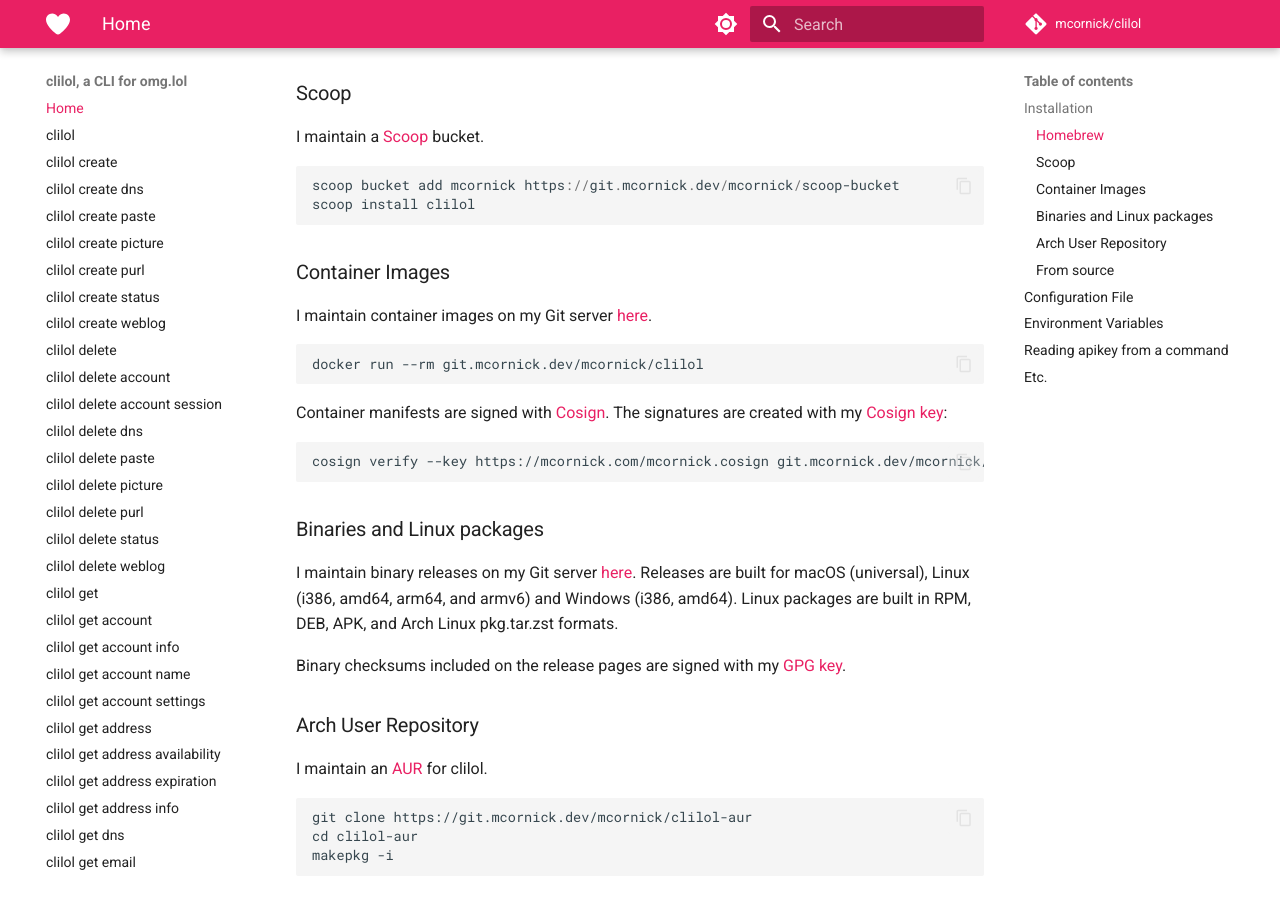
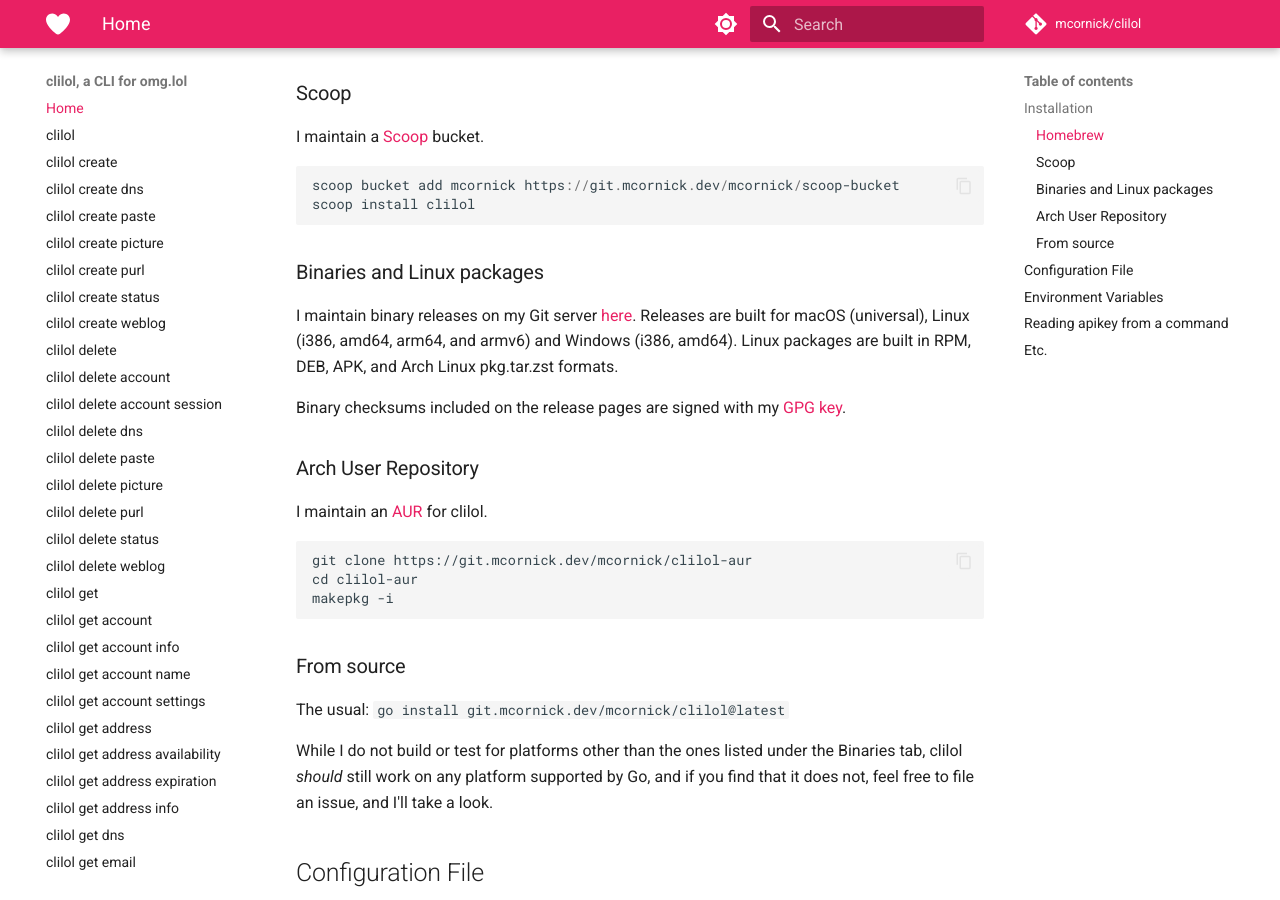
Before and after one commit to mcornick/clilol, an MkDocs documentation site: the page built from docs/index.md, in a window 1280 px wide and 900 px high, scrolled down 1102 px. Built offline with MkDocs 1.6.1 and Material for MkDocs 9.7.7, drawn with Linux system fonts in a browser that asks for light colours; some of the changed text lies outside the part shown.

Commit message:
docs: remove container image documentation
Signed-off-by: Mark Cornick <mcornick@mcornick.com>

````diff
--- a/docs/index.md
+++ b/docs/index.md
@@ -33,23 +33,6 @@
 ```powershell
 scoop bucket add mcornick https://git.mcornick.dev/mcornick/scoop-bucket
 scoop install clilol
-```
-
-### Container Images
-
-I maintain container images on my Git server
-[here](https://git.mcornick.dev/mcornick/clilol/packages).
-
-```bash
-docker run --rm git.mcornick.dev/mcornick/clilol
-```
-
-Container manifests are signed with
-[Cosign](https://docs.sigstore.dev/cosign/overview/). The signatures are
-created with my [Cosign key](https://mcornick.com/mcornick.cosign):
-
-```bash
-cosign verify --key https://mcornick.com/mcornick.cosign git.mcornick.dev/mcornick/clilol
 ```
 
 ### Binaries and Linux packages
@@ -145,15 +128,6 @@
 export CLILOL_APIKEY="0123456789abcdef0123456789abcdef"
 ```
 
-Environment variables are the easiest way to pass configuration when
-running the container images:
-
-```bash
-docker run --rm -ti --env CLILOL_ADDRESS=tomservo --env CLILOL_APIKEY=0123456789abcdef0123456789abcdef --env CLILOL_EMAIL=tomservo@gizmonics.invalid git.mcornick.dev/mcornick/clilol ...
-# or put the configuration in a dotenv file:
-docker run --rm -ti --env-file .env git.mcornick.dev/mcornick/clilol ...
-```
-
 Environment variables take precedence over any configuration file.
 
 ## Reading apikey from a command
````
